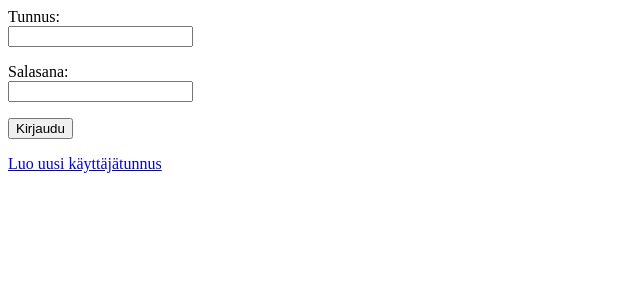
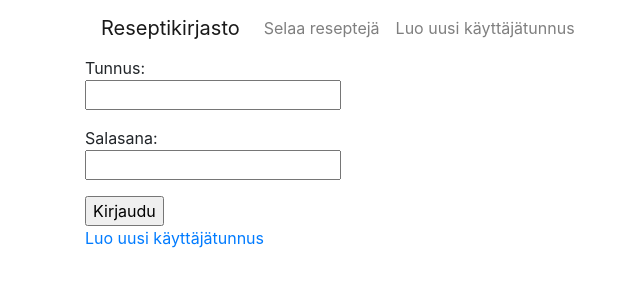
Before and after one commit to Aikamoine/tsoha-reseptikirjasto, a Flask app: page / in a window 1280 px wide. Shown: the top 300 px of the page, without its empty margins (0-640 px from the left). Run offline with Flask 2, Linux system fonts and the light colour scheme.

Commit message:
initial styling changes - bootstrap

```diff
--- a/routes.py
+++ b/routes.py
@@ -69,21 +69,18 @@ def recipe(id):
 def addtolist(id):
     if shopping_list.add_to_list(id):
         return redirect("/viewrecipes")
-    return render_template("error.html", message="Ostoslistalle lisäys ei onnistunut")
+    return render_template("error.html", message="Ostoslistalle lisäys ei onnistunut. Tämä toimii vain kirjautuneilla käyttäjillä")
 
 
 @app.route("/shoppinglist", methods=["GET", "POST"])
 def shoppinglist():
+    user_commands.check_csrf()
     if request.method == "GET":
         current_list = shopping_list.get_shopping_list()
         return render_template("shoppinglist.html", current_list=current_list)
     if request.method == "POST":
-        user_commands.check_csrf()
         shopping_list.remove_from_list(request.form.getlist("current_items"))
-
-        #redirect to main page because the database operation of updating the shopping
-        #list is too slow compared to loading the page again
-        return redirect("/")
+        return redirect("/shoppinglist")
 
 @app.route("/logout")
 def logout():
--- a/templates/index.html
+++ b/templates/index.html
@@ -1,10 +1,19 @@
+<!doctype html>
+{% extends "layout.html" %}
+<meta name="viewport" content="width=device-width, initial-scale=1, shrink-to-fit=no">
+<link rel="stylesheet" href="https://cdn.jsdelivr.net/npm/bootstrap@4.5.3/dist/css/bootstrap.min.css">
+{% block title %}{% endblock %}
+{% block content %}
+
     {% if session.username %}
+        <div class="row">
+            <div class="col-8">
                 <p>Olet kirjautunut nimellä {{ session.username }}</p>
-<a href="/addrecipe">Lisää resepti</a><br>
-<a href="/viewrecipes">Selaa reseptejä</a><br>
-<a href="/shoppinglist">Katso ostoslistaa</a><br>
-<a href="/logout">Kirjaudu ulos</a>
+            </div>
+        </div>
     {% else %}
+        <div class="row">
+            <div class="col-8">
                 <form action="/login" method="POST">
                     <p>Tunnus:<br>
                         <input type="text" name="username">
@@ -17,4 +26,8 @@
                 <p>
                     <a href="/adduser">Luo uusi käyttäjätunnus</a>
                 </p>
+            </div>
+        </div>
     {% endif %}
+
+{% endblock %}
--- /dev/null
+++ b/templates/layout.html
@@ -0,0 +1,32 @@
+<!doctype html>
+<meta name="viewport" content="width=device-width, initial-scale=1, shrink-to-fit=no">
+<link rel="stylesheet" href="https://cdn.jsdelivr.net/npm/bootstrap@4.5.3/dist/css/bootstrap.min.css">
+
+<div class="container">
+    <nav class="navbar navbar-expand-sm navbar-light">
+        <a class="navbar-brand" href="/">Reseptikirjasto</a>
+        <ul class="navbar-nav">
+            <li class="nav-item">
+                <a class="nav-link" href="/viewrecipes">Selaa reseptejä</a>
+            </li>
+            {% if session.username %}
+                <li class="nav-item">
+                    <a class="nav-link" href="/addrecipe">Lisää resepti</a>
+                </li>
+                <li class="nav-item">
+                    <a class="nav-link" href="/shoppinglist">Katso ostoslistaa</a>
+                </li>
+                <li class="nav-item">
+                    <a class="nav-link" href="/logout">Kirjaudu ulos</a>
+                </li>
+
+            {% else %}
+                <li class="nav-item">
+                    <a class="nav-link" href="/adduser">Luo uusi käyttäjätunnus</a>
+                </li>
+            {% endif %}
+        </ul>
+    </nav>
+{% block title %}{% endblock %}
+{% block content %}{% endblock %}
+</div>
```
Also changed, not shown: templates/addrecipe.html (+11 -2 lines), templates/adduser.html (+8 -0 lines), templates/error.html (+9 -0 lines), templates/recipe.html (+10 -1 lines), templates/shoppinglist.html (+8 -0 lines), templates/viewrecipes.html (+9 -2 lines). Lines whose indentation alone changed are shown as unchanged.
